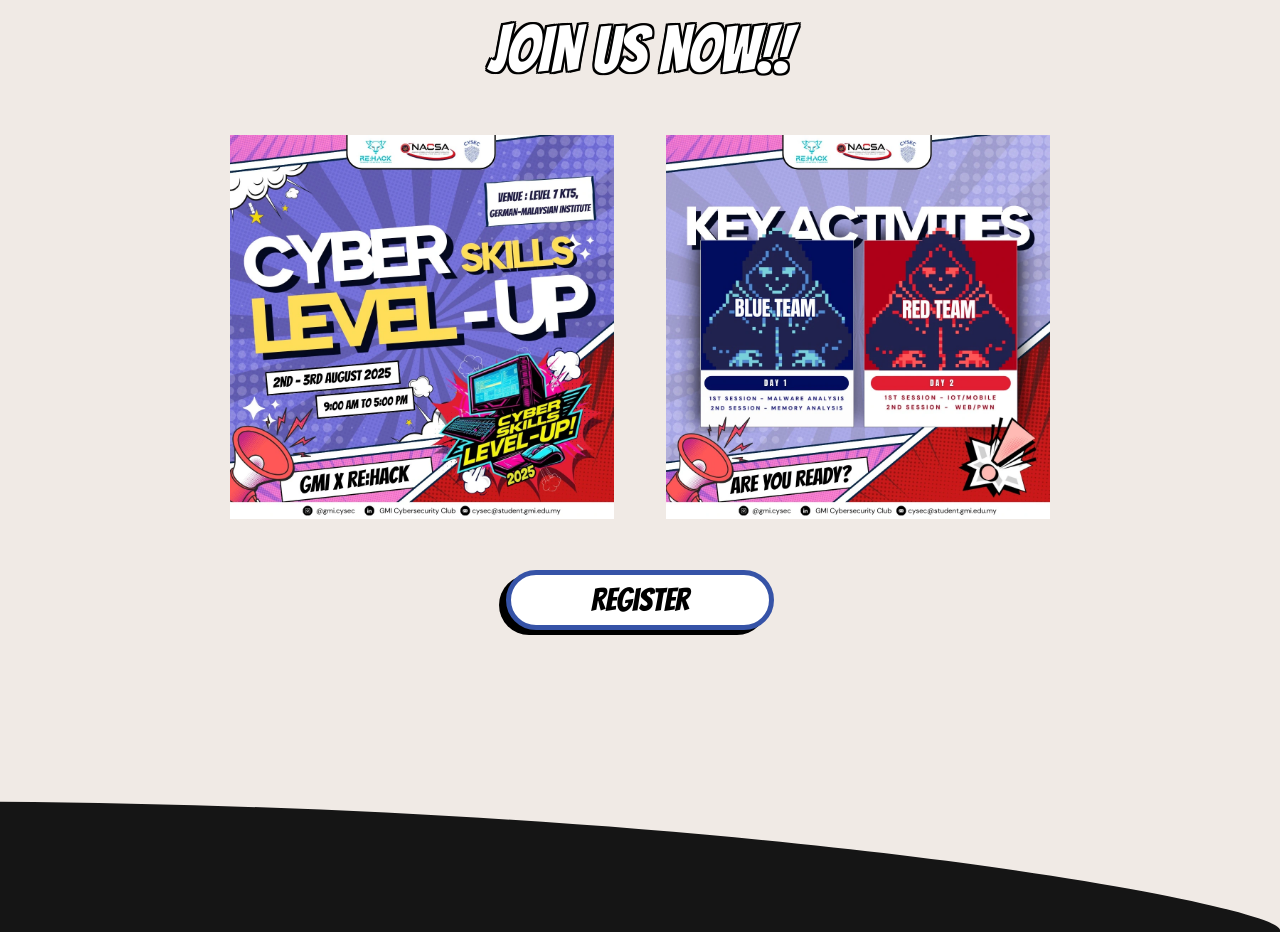
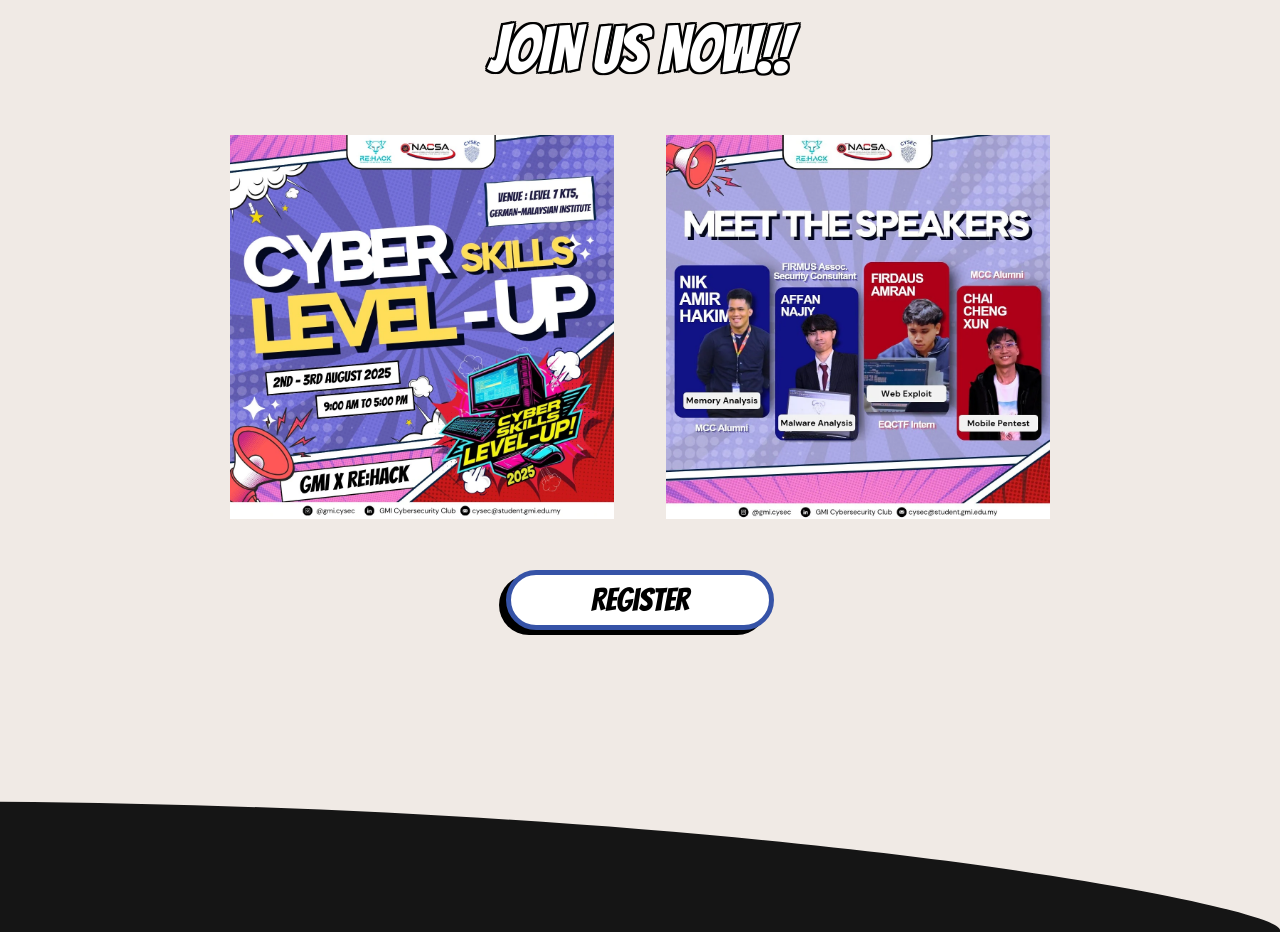
Before and after one commit to cysec-club-gmi/CySec, a website: page CSLU/index.html in a window 1280 px wide. Shown: the part 7220-8152 px from the top of the page. Drawn offline with nearby package versions, Linux system fonts and the light colour scheme; a web font is replaced by a local one.

Commit message:
Update index.html

```diff
--- a/CSLU/index.html
+++ b/CSLU/index.html
@@ -552,7 +552,7 @@
 
         <div class="posters">
           <img src="./resources/poster/poster ads.webp" alt="poster-ads" data-aos="zoom-in">
-          <img src="./resources/poster/poster key activities.webp" alt="poster-key-activities" data-aos="zoom-in" data-aos-delay="100">
+          <img src="./resources/poster/poster speakers.webp" alt="poster-key-activities" data-aos="zoom-in" data-aos-delay="100">
         </div>
 
         <div class="reg-btn" data-aos="zoom-in" data-aos-once="true" >
```
